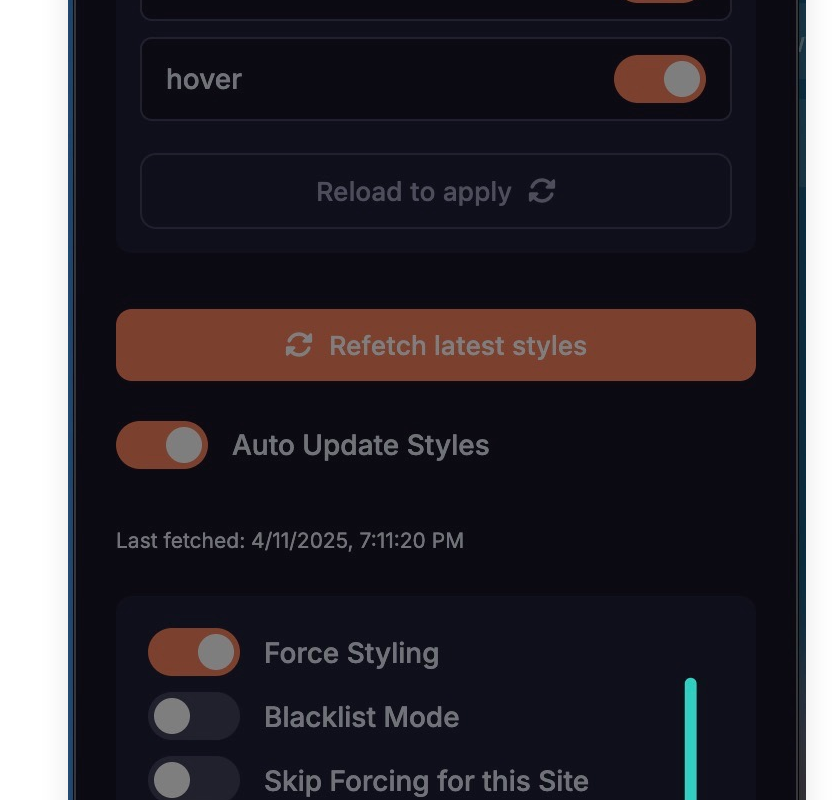
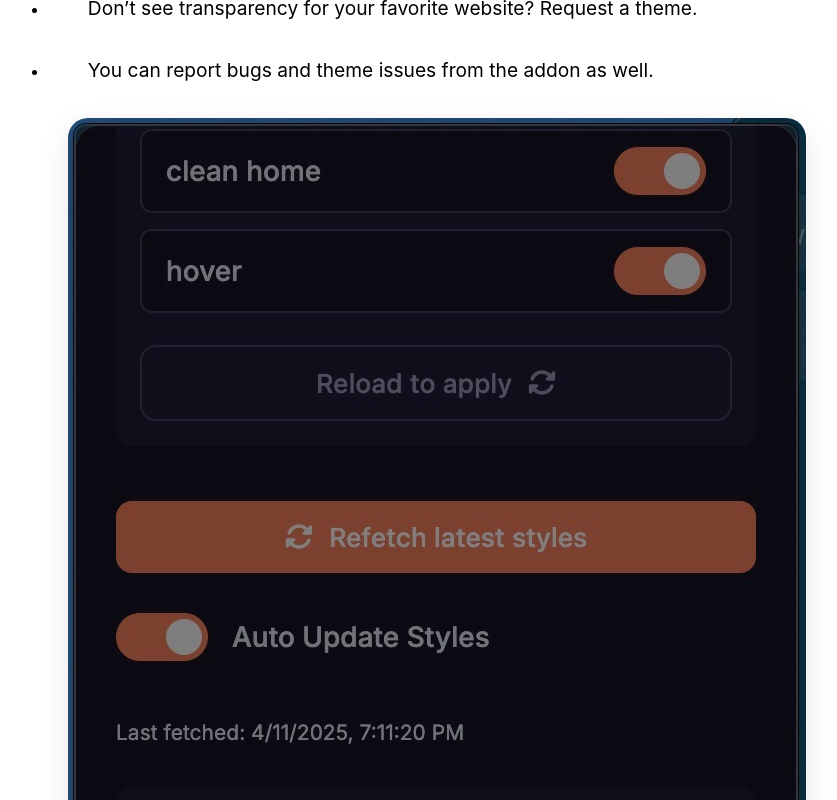
Before and after one commit to sameerasw/sameerasw.com, a Next.js app: page /zen in a window 1280 px wide. Shown: the part 10900-11700 px from the top of the page, without its empty margins (215-1052 px from the left). Built offline with nearby package versions, Linux system fonts and the light colour scheme; a web font is replaced by a local one.

Commit message:
style: adjust container margins and enforce logo layout constraints with overrides

```diff
--- a/src/styles/article.css
+++ b/src/styles/article.css
@@ -144,6 +144,11 @@ details,
   .container {
     width: 100%;
     text-wrap: wrap;
+    margin: -4.5rem auto 0 auto;
+
+    @media screen and (max-width: 500px) {
+      margin-top: 0;
+    }
   }
 
   .article-text {
--- a/src/styles/articles/edc.css
+++ b/src/styles/articles/edc.css
@@ -1,3 +1,11 @@
+.container {
+  margin: -4rem auto 0 auto;
+
+  @media screen and (max-width: 500px) {
+    margin-top: 0;
+  }
+}
+
 #setup-wire {
   background-image: url(/assets/img/articles/edc/setup-wire.png);
   background-size: cover;
--- a/src/styles/articles/pixel.css
+++ b/src/styles/articles/pixel.css
@@ -7,7 +7,7 @@
 
 .container {
   max-width: 1200px;
-  margin: -3rem auto 0 auto;
+  margin: 0 auto;
   padding: 0 1.5rem;
 }
 
--- a/src/styles/articles/zen.css
+++ b/src/styles/articles/zen.css
@@ -3,7 +3,7 @@
 article {
   max-width: 800px;
   width: 90%;
-  margin: -3rem auto 4rem auto;
+  margin: 0 auto 4rem auto;
   border: none;
   padding: 0;
   text-align: left;
--- a/src/styles/common/logo.css
+++ b/src/styles/common/logo.css
@@ -19,13 +19,16 @@
     }
 
     @media screen and (max-width: 500px) {
-      position: fixed;
-      top: 0;
-      margin: 0;
-      right: 0;
-      width: 100vw;
-      height: 100vw;
+      position: fixed !important;
+      top: 0 !important;
+      left: 0 !important;
+      margin: 0 !important;
+      right: 0 !important;
+      width: 100vw !important;
+      height: 100vw !important;
       border-radius: 0 0 var(--radius-out) var(--radius-out);
+      box-sizing: border-box !important;
+      z-index: 100 !important;
     }
 
     &.macos-logo {
```
